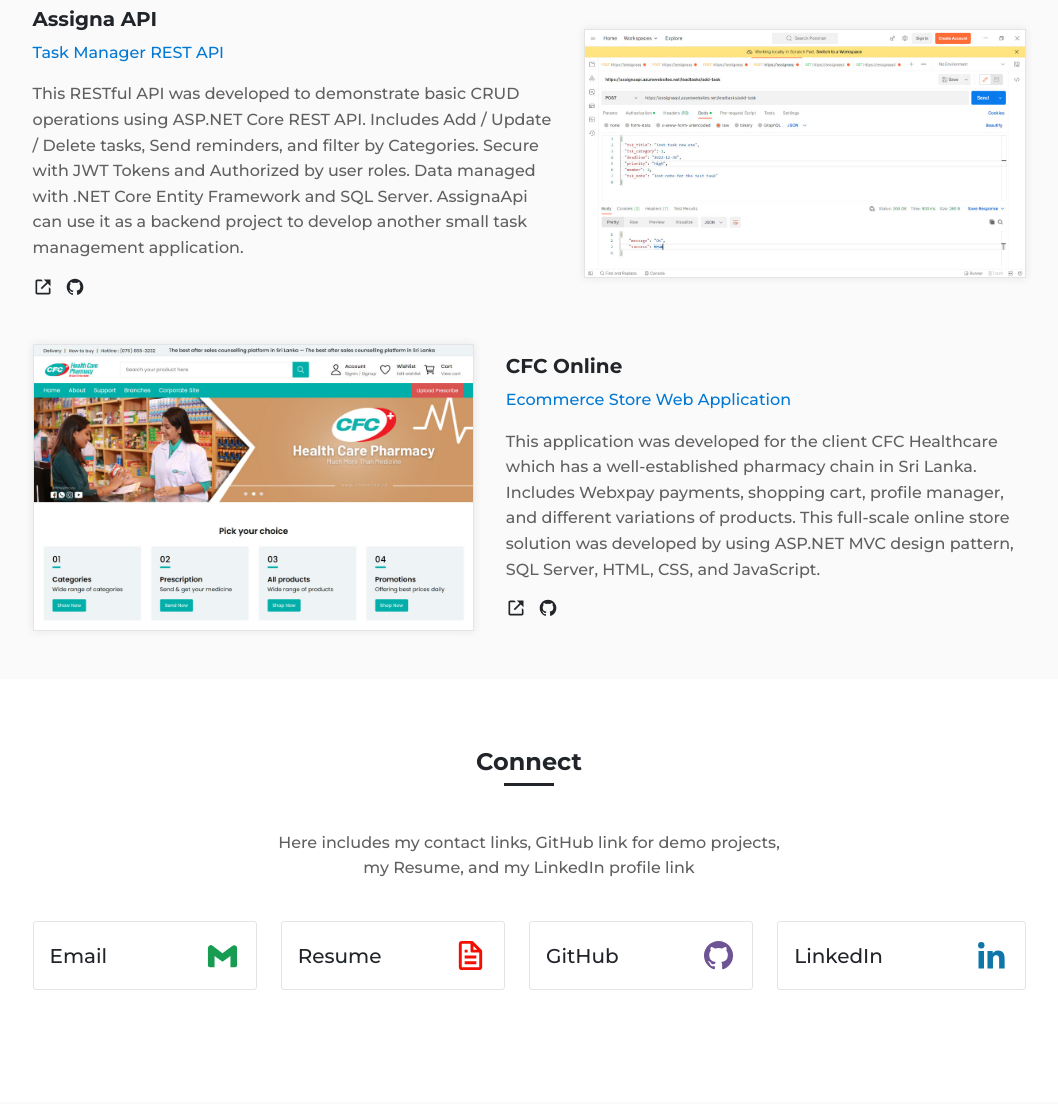
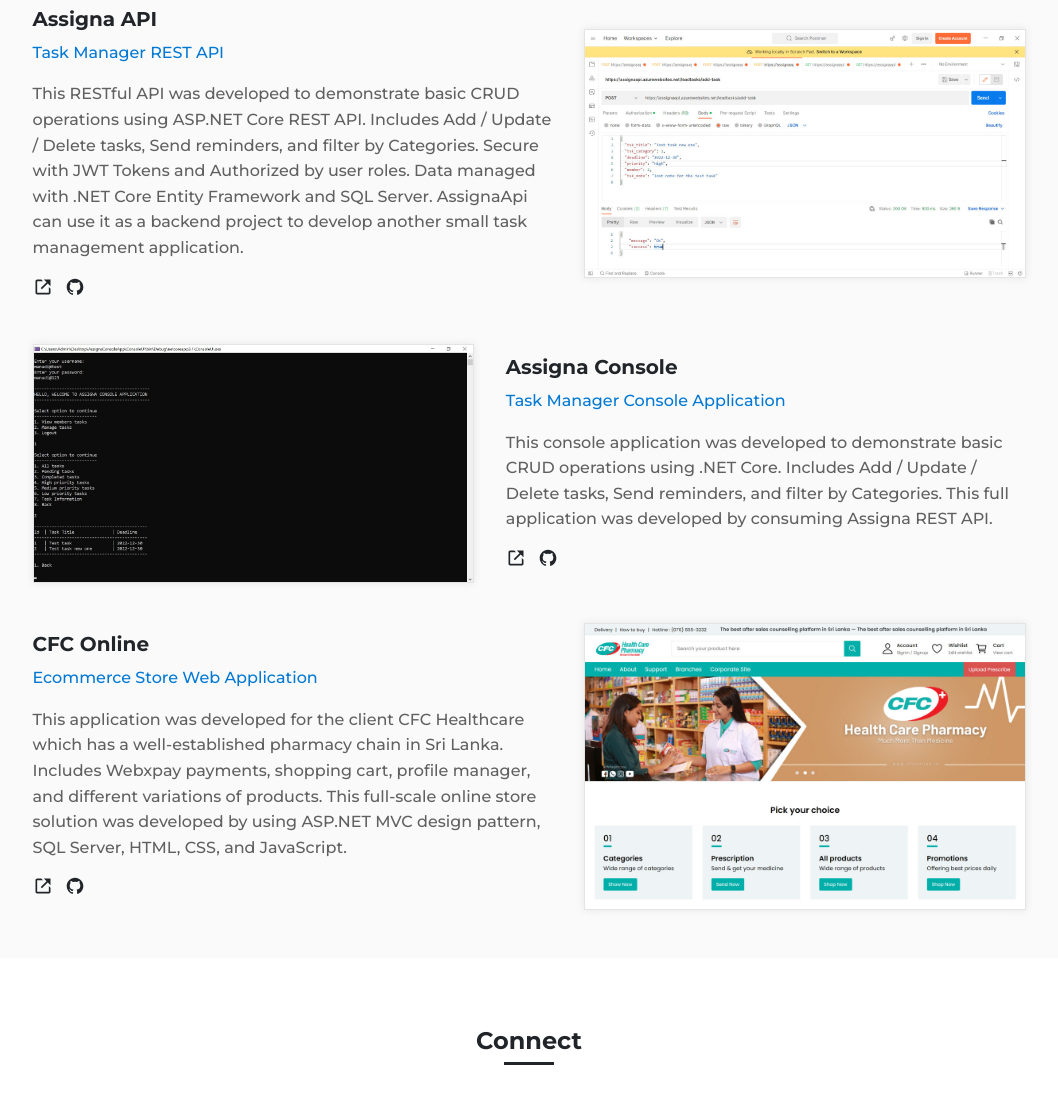
Before and after one commit to darwijesinghe/darwijesinghe.github.io, a plain HTML site: page index.html in a window 1280 px wide. Shown: the part 2443-3547 px from the top of the page, without its empty margins (111-1169 px from the left). Drawn offline with Linux system fonts and the light colour scheme.

Commit message:
Edit files

```diff
--- a/index.html
+++ b/index.html
@@ -150,8 +150,7 @@
                             </svg>
                         </span>
                         <span class="sk_title">C Sharp</span>
-                        <p class="sk_discript">Main programming language under the Microsoft .NET
-                            Framework</p>
+                        <p class="sk_discript">Main backend programming language under the Microsoft stacks</p>
                     </div>
                     <div class="skill_card dot_net">
                         <span class="sk_img">
@@ -165,7 +164,7 @@
                             </svg>
                         </span>
                         <span class="sk_title">ASP.NET / Core</span>
-                        <p class="sk_discript">MVC design pattern, ASP.NET / ASP.NET Core Web APIs</p>
+                        <p class="sk_discript">MVC, MVVM design pattern, ASP.NET / Core Web APIs / REST APIs</p>
                     </div>
                     <div class="skill_card sql_server">
                         <span class="sk_img">
@@ -175,7 +174,7 @@
                                 </path>
                             </svg>
                         </span>
-                        <span class="sk_title">MS SQL Server</span>
+                        <span class="sk_title">MS SQL Databases</span>
                         <p class="sk_discript">Building and Managing databases using MS SQL Server
                             Management
                             Studio</p>
@@ -237,7 +236,7 @@
                                 </path>
                             </svg>
                         </span>
-                        <span class="sk_title">Azure</span>
+                        <span class="sk_title">Azure / DevOps</span>
                         <p class="sk_discript">Manage and deploy .NET Web Applications and Web APIs</p>
                     </div>
                     <div class="skill_card windows">
@@ -331,11 +330,41 @@
                                 alt="assigna task manager api">
                         </div>
                     </div>
+                    <div class="proj_card assigna_con">
+                        <div class="proj_image">
+                            <img src="/files/console.jpg" id="assigna-con" width="439" height="270"
+                                alt="assigna task manager">
+                        </div>
+                        <div class="proj_details">
+                            <h3 class="proj_title">Assigna Console</h3>
+                            <span class="proj_tagline">Task Manager Console Application</span>
+                            <p class="proj_discript">
+                                This console application was developed to demonstrate basic CRUD operations using
+                                .NET Core. Includes Add / Update / Delete tasks, Send reminders, and filter by
+                                Categories. This full application was developed by consuming Assigna REST API.
+                            </p>
+                            <div class="proj_links">
+                                <a href="https://github.com/darwijesinghe/AssignaConsoleApp" class="ex_link" role="link"
+                                    target="_blank">
+                                    <svg xmlns="http://www.w3.org/2000/svg" width="24" height="24" viewBox="0 0 24 24">
+                                        <path d="m13 3 3.293 3.293-7 7 1.414 1.414 7-7L21 11V3z"></path>
+                                        <path
+                                            d="M19 19H5V5h7l-2-2H5c-1.103 0-2 .897-2 2v14c0 1.103.897 2 2 2h14c1.103 0 2-.897 2-2v-5l-2-2v7z">
+                                        </path>
+                                    </svg>
+                                </a>
+                                <a href="https://github.com/darwijesinghe/AssignaConsoleApp" class="github" role="link"
+                                    target="_blank">
+                                    <svg xmlns="http://www.w3.org/2000/svg" width="24" height="24" viewBox="0 0 24 24">
+                                        <path fill-rule="evenodd" clip-rule="evenodd"
+                                            d="M12.026 2c-5.509 0-9.974 4.465-9.974 9.974 0 4.406 2.857 8.145 6.821 9.465.499.09.679-.217.679-.481 0-.237-.008-.865-.011-1.696-2.775.602-3.361-1.338-3.361-1.338-.452-1.152-1.107-1.459-1.107-1.459-.905-.619.069-.605.069-.605 1.002.07 1.527 1.028 1.527 1.028.89 1.524 2.336 1.084 2.902.829.091-.645.351-1.085.635-1.334-2.214-.251-4.542-1.107-4.542-4.93 0-1.087.389-1.979 1.024-2.675-.101-.253-.446-1.268.099-2.64 0 0 .837-.269 2.742 1.021a9.582 9.582 0 0 1 2.496-.336 9.554 9.554 0 0 1 2.496.336c1.906-1.291 2.742-1.021 2.742-1.021.545 1.372.203 2.387.099 2.64.64.696 1.024 1.587 1.024 2.675 0 3.833-2.33 4.675-4.552 4.922.355.308.675.916.675 1.846 0 1.334-.012 2.41-.012 2.737 0 .267.178.577.687.479C19.146 20.115 22 16.379 22 11.974 22 6.465 17.535 2 12.026 2z">
+                                        </path>
+                                    </svg>
+                                </a>
+                            </div>
+                        </div>
+                    </div>
                     <div class="proj_card e_store">
-                        <div class="proj_image">
-                            <img src="/files/e-store.jpg" id="e-store" width="439" height="285"
-                                alt="cfc healthcare e-store">
-                        </div>
                         <div class="proj_details">
                             <h3 class="proj_title">CFC Online</h3>
                             <span class="proj_tagline">Ecommerce Store Web Application</span>
@@ -363,6 +392,10 @@
                                     </svg>
                                 </a>
                             </div>
+                        </div>
+                        <div class="proj_image">
+                            <img src="/files/e-store.jpg" id="e-store" width="439" height="285"
+                                alt="cfc healthcare e-store">
                         </div>
                     </div>
                 </div>
--- a/js/site.js
+++ b/js/site.js
@@ -92,6 +92,7 @@ const ImageShow = {
 // images
 const webApp = document.getElementById("assigna-web");
 const webApi = document.getElementById("assigna-api");
+const conApp = document.getElementById("assigna-con");
 const eStore = document.getElementById("e-store");
 
 // assigna web app
@@ -112,6 +113,15 @@ webApi.onclick = function () {
   }
 };
 
+// assigna console app
+conApp.onclick = function () {
+  try {
+    ImageShow.show(this.src, this.alt);
+  } catch (error) {
+    console.log(error);
+  }
+};
+
 // e store
 eStore.onclick = function () {
   try {
--- a/styles/styles.css
+++ b/styles/styles.css
@@ -626,6 +626,7 @@ button {
   display: inline-block;
   line-height: 1;
 }
+
 .proj_links a {
   display: inline-block;
   font-size: 0;
@@ -817,11 +818,13 @@ button {
     opacity: 0.7;
   }
 
-  .assigna_web {
+  .assigna_web,
+  .assigna_con {
     grid-template-columns: 0.8fr 1fr;
   }
 
-  .assigna_web .proj_details {
+  .assigna_web .proj_details,
+  .assigna_con .proj_details {
     margin-left: var(--m-4);
   }
 
@@ -834,11 +837,11 @@ button {
   }
 
   .e_store {
-    grid-template-columns: 0.8fr 1fr;
+    grid-template-columns: 1fr 0.8fr;
   }
 
   .e_store .proj_details {
-    margin-left: var(--m-4);
+    margin-right: var(--m-4);
   }
 
   .cont_content .grid {
```
Also changed, not shown: files/console.jpg (added), 1 other file.
